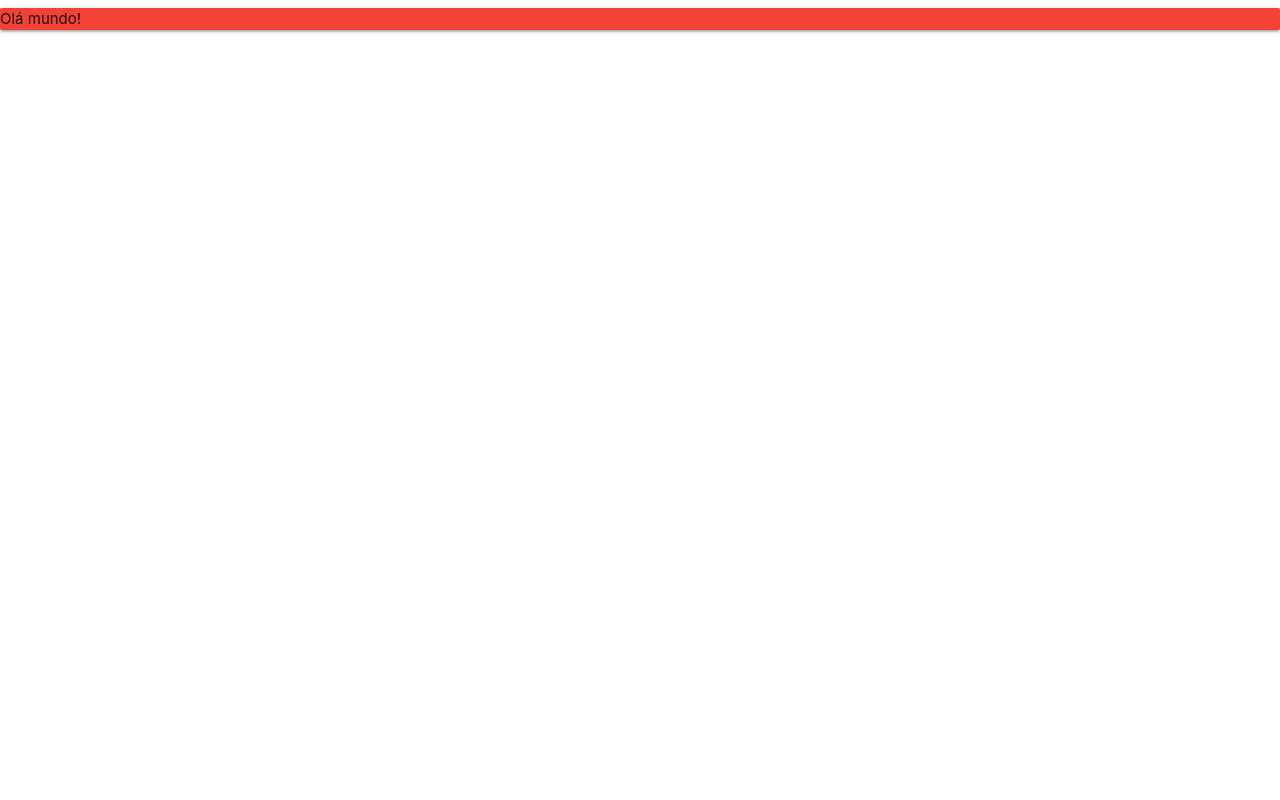
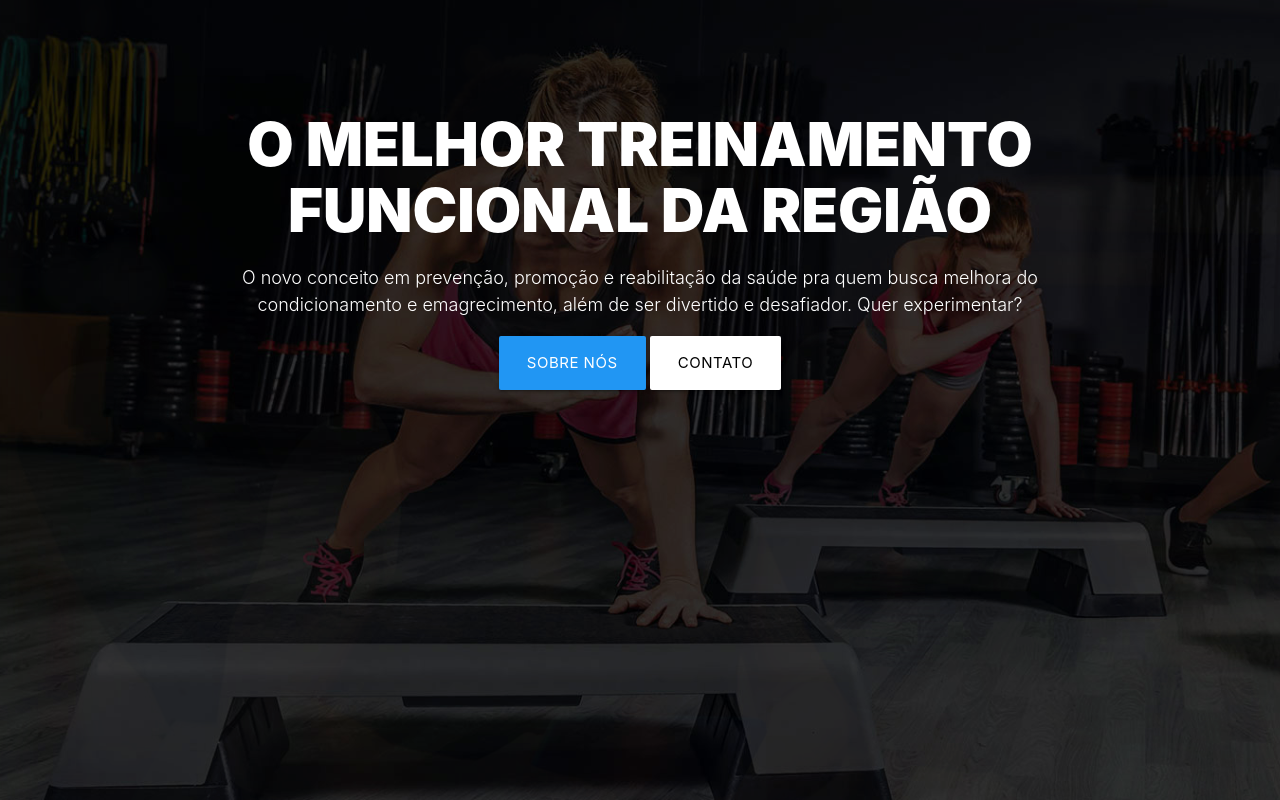
Before and after one commit to fau-33/curso_node, a plain HTML site: page centroboaforma/index.html in a window 1280 px wide. Drawn offline with nearby package versions, Linux system fonts and the light colour scheme.

Commit message:
Feito o home da página centro boa forma

```diff
--- a/centroboaforma/css/custom.css
+++ b/centroboaforma/css/custom.css
@@ -0,0 +1,49 @@
+/* HEIGHT 100% */
+html, body{height: 100%;}
+.bloco{min-height: 100%;}
+
+/* HOME */
+.home {
+    animation: mudarbg 20s infinite;
+    background-image: url('../img/bg.jpg');
+    background-repeat: no-repeat;
+    background-size: cover;
+}
+
+.banner h2{
+    font-size: 2.5rem;
+    font-weight: 900;
+    text-transform: uppercase;
+}
+
+.banner p{
+    font-size: 1.2rem;
+    line-height: 1.8rem;
+}
+
+/*HOME - ANIMATION*/
+@keyframes mudarbg {
+    40%{ background-image: url('../img/bg2.jpg')};
+    80%{ background-image: url('../img/bg3.jpg')};
+    100%{background-image: url('../img/bg.jpg')};
+}
+
+
+
+
+
+/*MEDIA*/
+
+@media only screen and (max-width: 480px) {
+
+}
+
+@media only screen and (min-width: 601px) {
+    .banner{padding-top: 4.5rem;}
+    .banner h2{font-size: 4rem;}
+}
+
+@media only screen and (min-width: 993px) {
+    .banner{padding-top: 5rem;}
+    .baner h2{font-size: 5rem;}
+}
--- a/centroboaforma/index.html
+++ b/centroboaforma/index.html
@@ -14,9 +14,19 @@
 </head>
 <body>
 
-    <div class="card red">
-        Olá mundo!
-    </div>
+    <section class="home bloco">
+       <div class="row container banner">
+          <div class="col s12 center">
+               <h2 class="white-text">O melhor treinamento funcional da região</h2>
+               <p class="white-text light">O novo conceito em prevenção, promoção e reabilitação da saúde pra quem busca melhora do condicionamento e emagrecimento, além de ser divertido e desafiador. Quer experimentar? </p>
+               <div class="row botoes">
+                  <a class="btn btn-large blue">Sobre nós</a>
+                  <a class="btn btn-large white black-text">Contato</a>
+               </div>
+            </div>
+         </div>
+
+    </section>
 
 
         <!-- JQUERY -->
```
